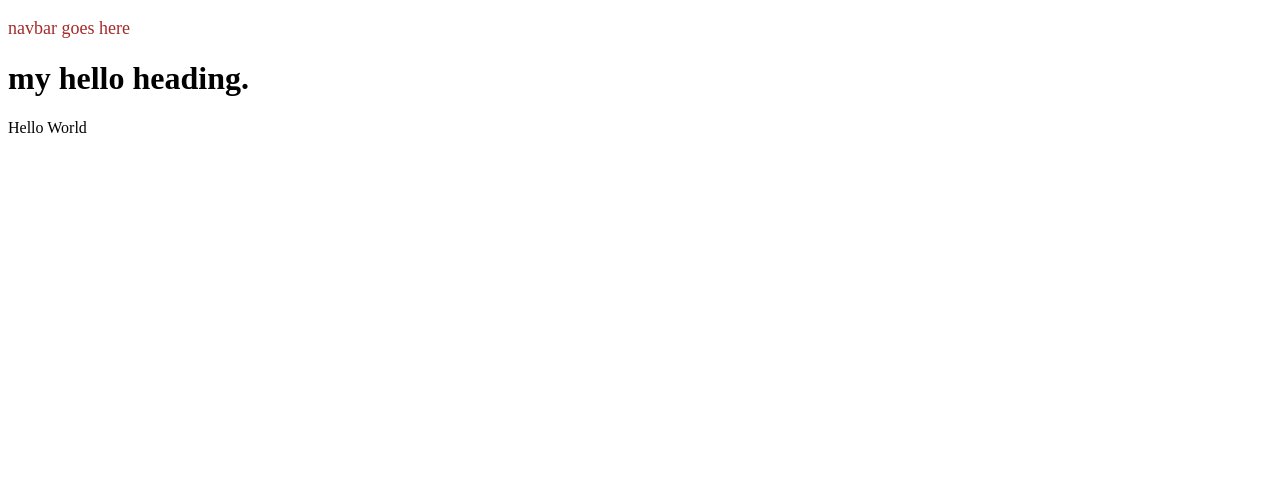
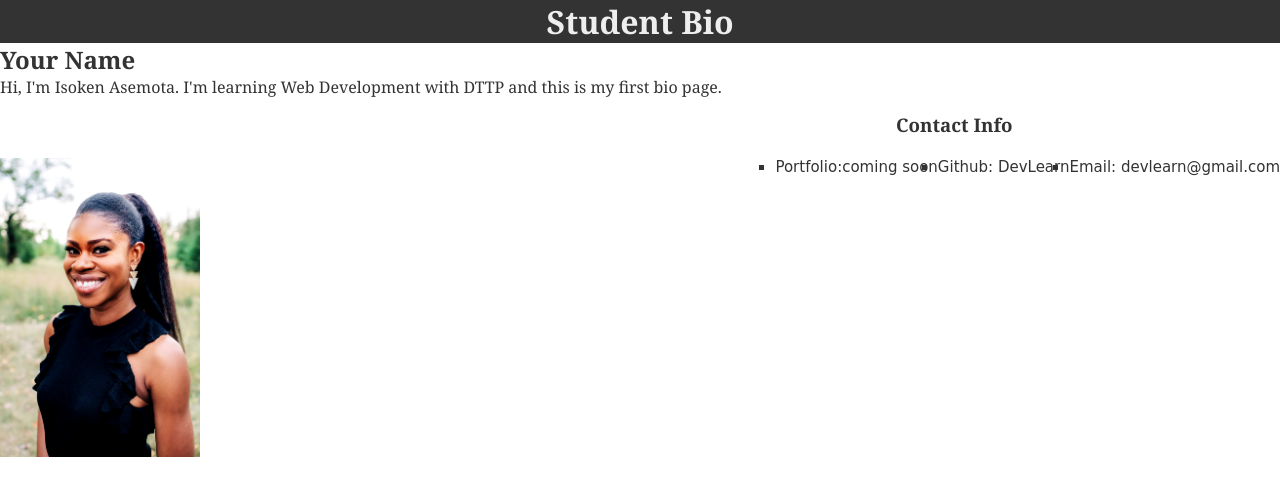
Before and after one commit to isokenasemota/myfirstrepository, a plain HTML site: page index.html in a window 1280 px wide. Drawn offline with Linux system fonts and the light colour scheme.

Commit message:
updated index.html

```diff
--- /dev/null
+++ b/css/style.css
@@ -0,0 +1,48 @@
+body {
+    background: color #efeee7;
+    font-family: Georgia, 'Times New Roman', Times, serif;
+    color: #333333;
+    margin: 0%;
+    padding: 0%;
+}
+header {
+    background-color: #333333;
+    text-align: center;
+}
+h1 {
+    color:#eee;
+    font: size 28px;
+    text-align: center;
+    background-color: #333333;
+    margin: auto;
+    padding: auto;
+}
+h2 {
+    font-size: 24px;
+    margin: 0 auto;
+}
+#main-bio {
+    float: left;
+    width: 70%;
+    margin: auto
+}
+#contact-info {
+    float: left;
+    width: 30%;
+    line-height: 1.5;
+}
+#bio-image {
+    float: left;
+    width: 200px;
+    height: 300;
+    margin-right: auto;
+}
+a {
+    color: #d21034;
+}
+li {
+    font-size: 15px;
+    font-family: cursive;
+    float: right;
+    list-style-type: square;
+}
--- a/index.html
+++ b/index.html
@@ -1,20 +1,27 @@
 <!DOCTYPE html>
-<!-- this doctype tag tells the browser thay this file is a type HTML -->
-<html lang="en"
-<!-- this html tag tells the browser that the CODE is of type HTML -->
-  <head>
-    <meta charset="utf-8">
-    <meta name="viewport" content="width=device-width, initial-scale=1.0">
-    <!-- this sets up the web page to be mobile friendly. (first) mobile responsive -->
-    <title>Home</title>
-    <!-- the title tag displays the title of the page in a browser tag -->
-  </head>
-  <!-- the head tags tells the browser that the code inside it needs to be executed first -->
-  <body>
-    <p style="font-size:large;color: brown;">navbar goes here</p>
-    <h1>my hello heading.</h1>
-    <!-- the body tag contains the content that is physically web browser itself -->
-    <p>Hello World</p>
-    <!-- this is a paragraph tag that blocks a bunch of text into a paragraph -->
-  </body>
+<html>
+<head>
+<title>Student Bio</title>
+<link rel="stylesheet" href="css/style.css">
+</head>
+<body>
+<div class="container">
+  <h1>Student Bio</h1>
+  <h2>Your Name</h2>
+  <section>
+    <p id="main-bio">Hi, I'm Isoken Asemota. I'm learning Web Development with DTTP and this is my first bio page.</p>
+  </section>
+  <section>
+    <h3 id="contact-info">Contact Info</h3>
+    <ul>
+      <li>Email: devlearn@gmail.com</li>
+      <li>Github: DevLearn</li>
+      <li>Portfolio:coming soon</li>
+    </ul>
+  </section>
+  <section>
+    <img id="bio-image" src="bio-picture.jpg" alt="this is my DTTP profile">
+  </section>
+</div>
+</body>
 </html>
```
Also changed, not shown: bio-picture.jpg (added), 2 other files.
